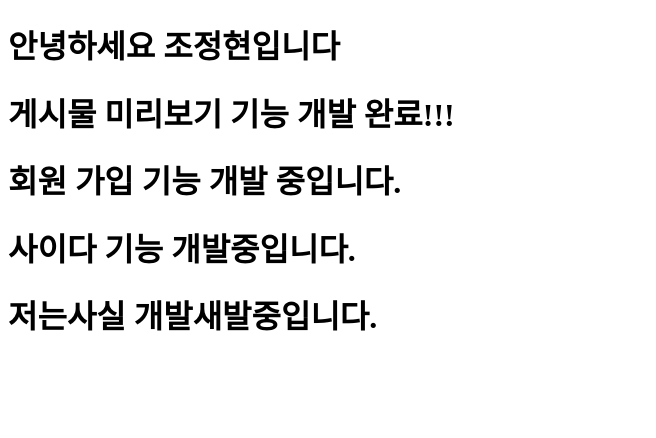
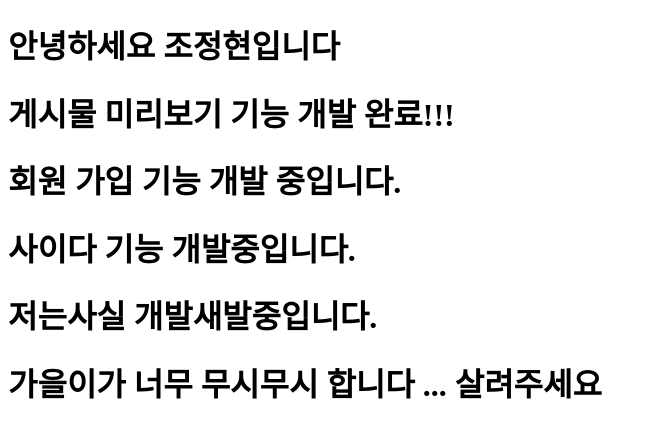
Before and after one commit to AWS-Cloud-School-6/demo-repository, a website: page index.html in a window 1280 px wide. Shown: the whole page, without its empty margins (0-656 px from the left). Drawn offline with Linux system fonts and the light colour scheme.

Commit message:
#46 [Feat]: (급우선 사항)가을이 인성 개발
인성 무엇 ...

```diff
--- a/index.html
+++ b/index.html
@@ -13,5 +13,6 @@
     <h1>회원 가입 기능 개발 중입니다.</h1>
     <h1>사이다 기능 개발중입니다.</h1>
     <h1>저는사실 개발새발중입니다.</h1>
+    <h1>가을이가 너무 무시무시 합니다 ... 살려주세요</h1>
 </body>
 </html>
```
